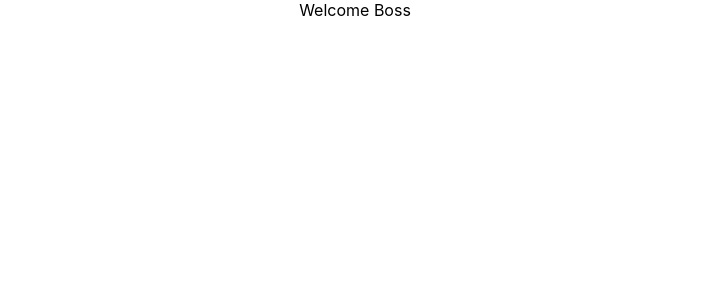
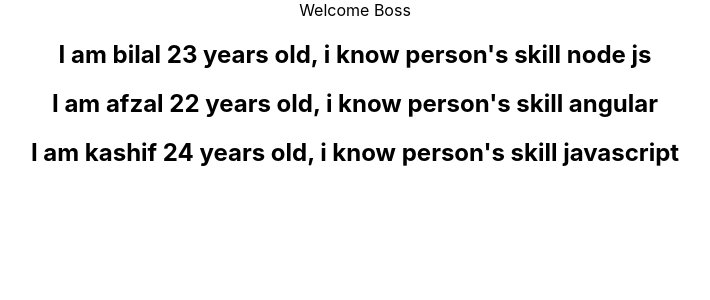
Before and after one commit to MZubairLohar/react-tutorial, a React (Create React App) app in the folder hello-world/: page / in a window 1280 px wide. Shown: the top 300 px of the page, without its empty margins (285-995 px from the left). Built offline with nearby package versions, Linux system fonts and the light colour scheme.

Commit message:
list arry rendering

```diff
--- a/hello-world/src/App.js
+++ b/hello-world/src/App.js
@@ -15,12 +15,16 @@ import './App.css';
 // import ClassClick from './components/ClassClick'
 // import ParentComponent from './components/ParentComponent'
 import UserGreetings from './components/UserGreetings'
-
+//import NameList from './components/NameList'
+import PersonList from './components/PersonList'
+//import Person from './components/Person'
 
 function App() {
   return (
     <div className="App">
     <UserGreetings />
+    <PersonList />
+       {/* <NameList/> */}
        {/* <Greet />
        <Welcome />
        <Message />
--- /dev/null
+++ b/hello-world/src/components/NameList.js
@@ -0,0 +1,17 @@
+import React from 'react'
+
+function NameList() {
+    const names=['bilal', 'amin', 'kamran']
+    const nameList= names.map(name => <h2>{name}</h2>)
+    return (
+        <div>
+            {nameList}
+        </div>
+    )
+}
+
+export default NameList
+
+
+//1st way to put code <h1>{name[0]}</h1>
+//2nd way {names.map(name => <h2>{name}</h2>)}
--- /dev/null
+++ b/hello-world/src/components/Person.js
@@ -0,0 +1,11 @@
+import React from 'react'
+
+function Person({person}) {
+    return (
+        <div>
+            <h2>I am {person.name} {person.age} years old, i know person's skill {person.skill}</h2>
+        </div>
+    )
+}
+
+export default Person
--- /dev/null
+++ b/hello-world/src/components/PersonList.js
@@ -0,0 +1,30 @@
+import React from 'react'
+import Person from './Person'
+
+function PersonList() {
+    const persons=[
+        {
+            id :1,
+            name:'bilal',
+            age: 23,
+            skill: 'node js'
+        },
+        {
+            id :2,
+            name:'afzal',
+            age: 22,
+            skill: 'angular'
+        },
+        {
+            id :3,
+            name:'kashif',
+            age: 24,
+            skill: 'javascript'
+        }
+    ]
+const personsList = persons.map (person => <Person person = {person} />)
+    return (
+        <div>{personsList}</div>)
+}
+
+export default PersonList
```
